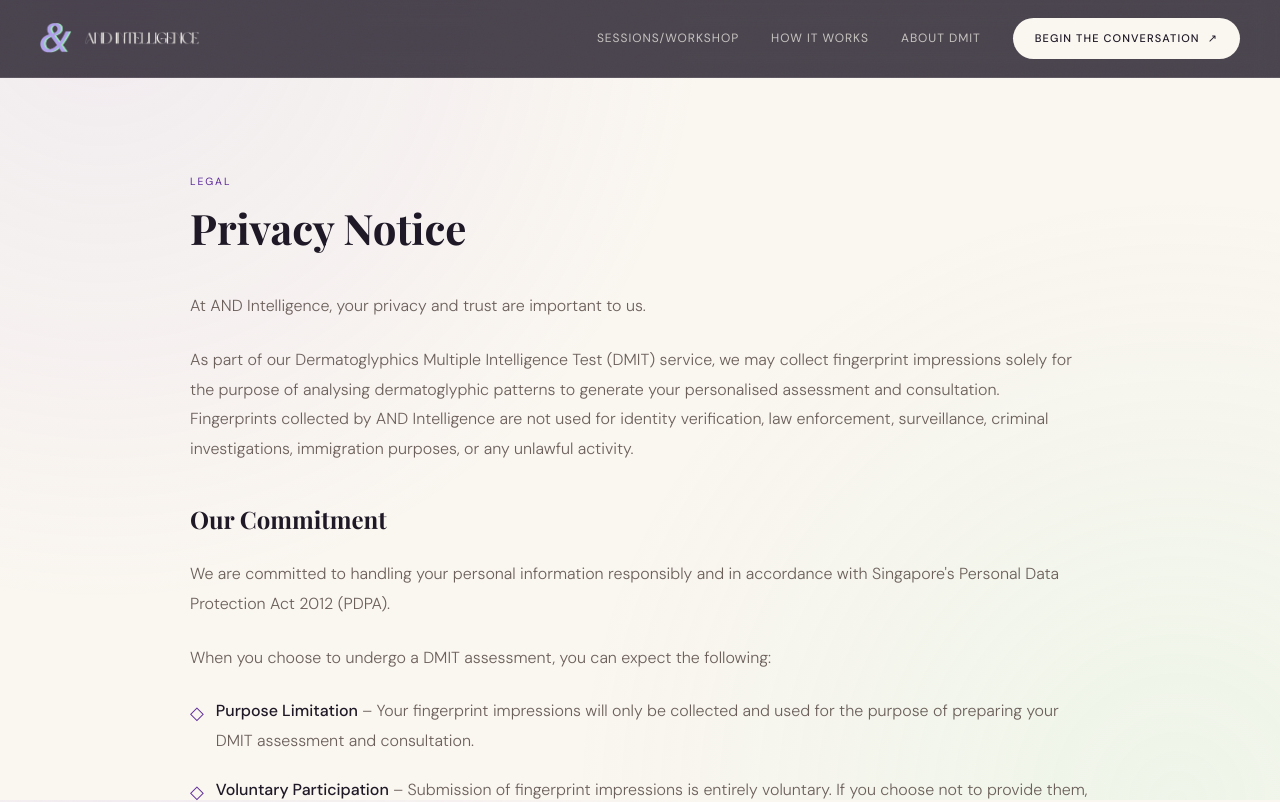
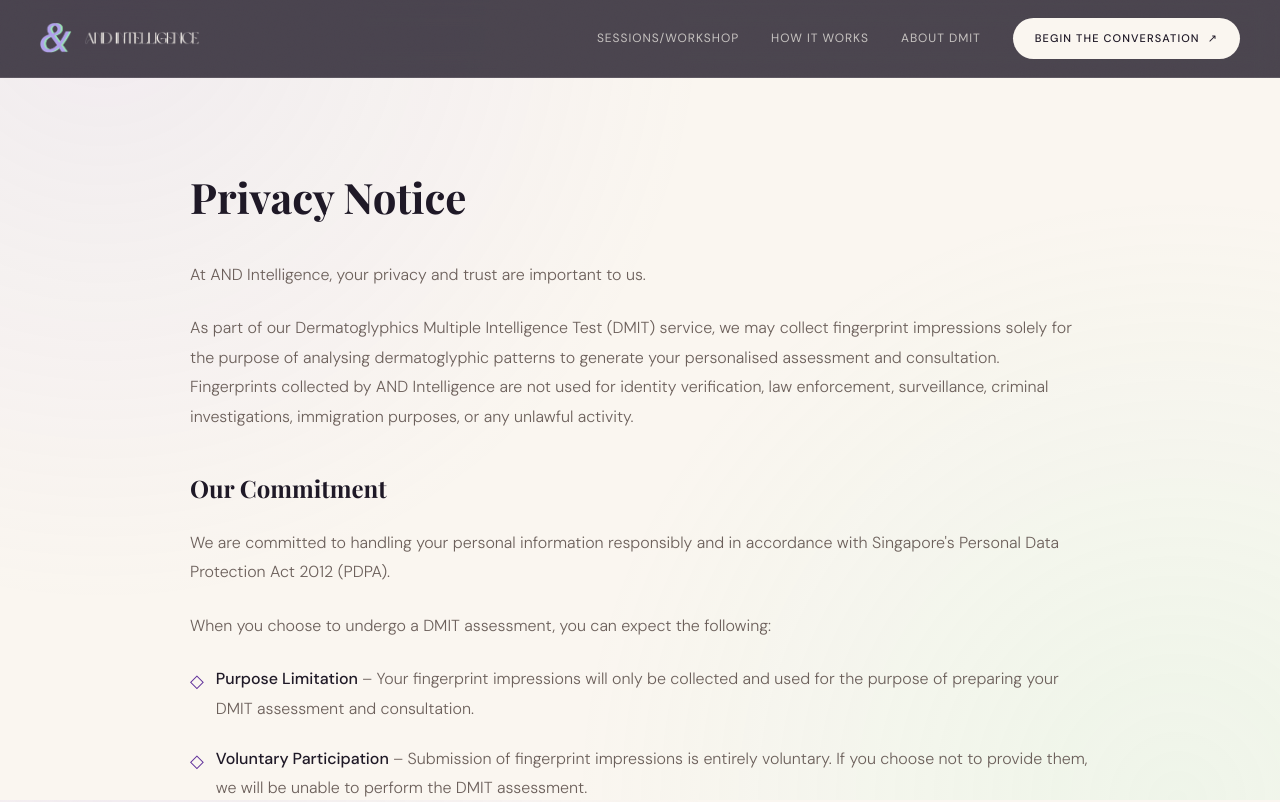
Before and after one commit to altnisthon/-intelligenceweb, a Next.js app: page /privacy in a window 1280 px wide. Shown: the top 802 px of the page. Built offline with nearby package versions, Linux system fonts and the light colour scheme.

Commit message:
Remove "Legal" eyebrow label from Privacy Notice page

```diff
--- a/app/privacy/page.tsx
+++ b/app/privacy/page.tsx
@@ -33,9 +33,6 @@ export default function PrivacyPage() {
   return (
     <section className="px-6 py-24 md:px-10">
       <Container size="md">
-        <div className="mb-4 font-sans text-[10.5px] uppercase tracking-[0.18em] text-purple">
-          Legal
-        </div>
         <h1 className="mb-10 font-serif text-[clamp(28px,4vw,42px)] font-bold leading-[1.1] text-plum">
           Privacy Notice
         </h1>
```
